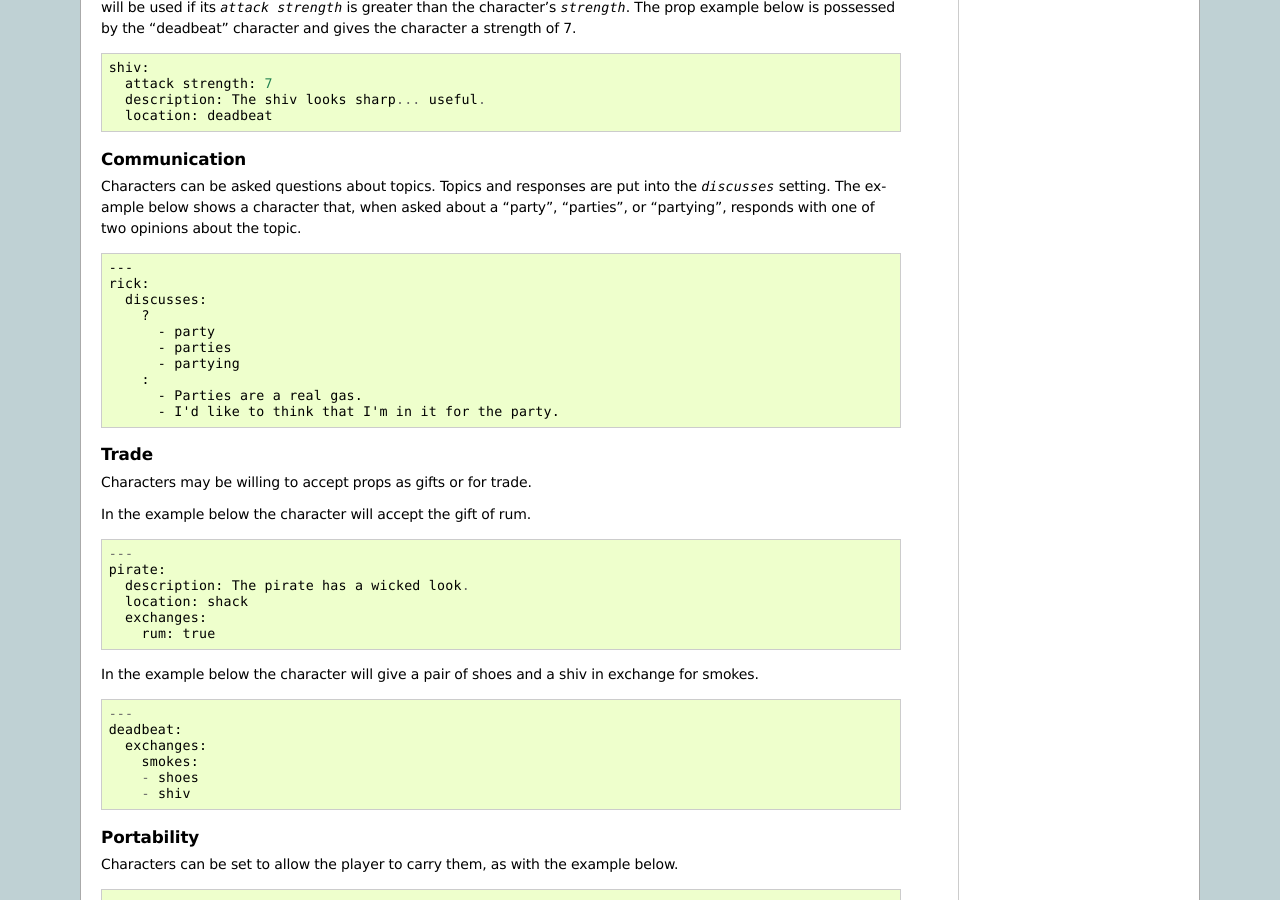
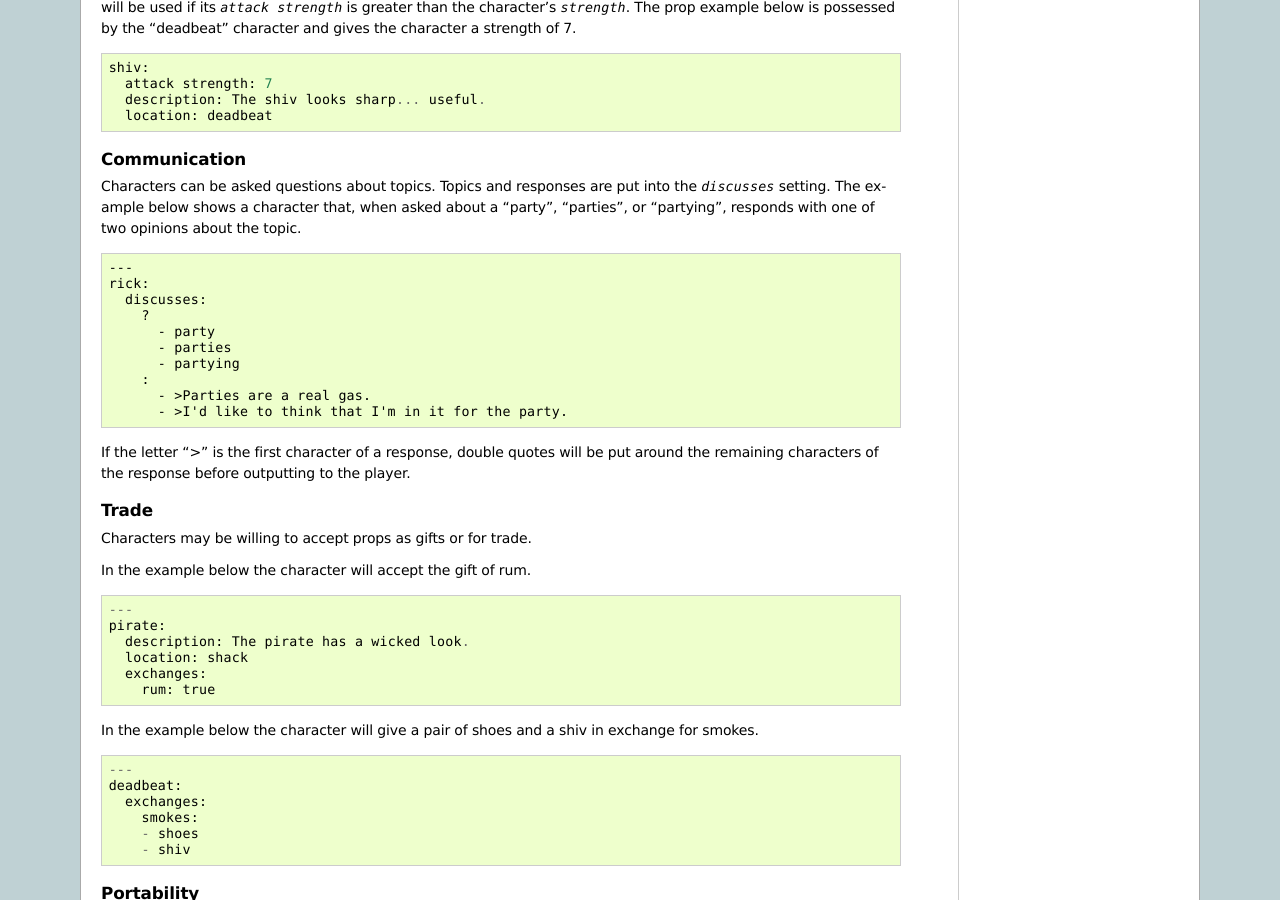
Before and after one commit to mcantelon/fashion-quest, a Sphinx documentation site: the page built from doc/source/elements.rst, in a window 1280 px wide and 900 px high, scrolled down 2011 px. Built offline with Sphinx 7.4.7, drawn with Linux system fonts in a browser that asks for light colours.

Commit message:
Updated documentation.

```diff
--- a/doc/source/elements.rst
+++ b/doc/source/elements.rst
@@ -78,6 +78,8 @@ Characters can be asked questions about topics. Topics and responses are put int
 
 .. literalinclude:: examples/character_communication.yaml
 
+If the letter ">" is the first character of a response, double quotes will be put around the remaining characters of the response before outputting to the player.
+
 Trade
 ~~~~~
 
--- a/doc/source/examples/character_communication.yaml
+++ b/doc/source/examples/character_communication.yaml
@@ -6,5 +6,5 @@ rick:
       - parties
       - partying
     :
-      - Parties are a real gas.
-      - I'd like to think that I'm in it for the party.
+      - >Parties are a real gas.
+      - >I'd like to think that I'm in it for the party.
```
